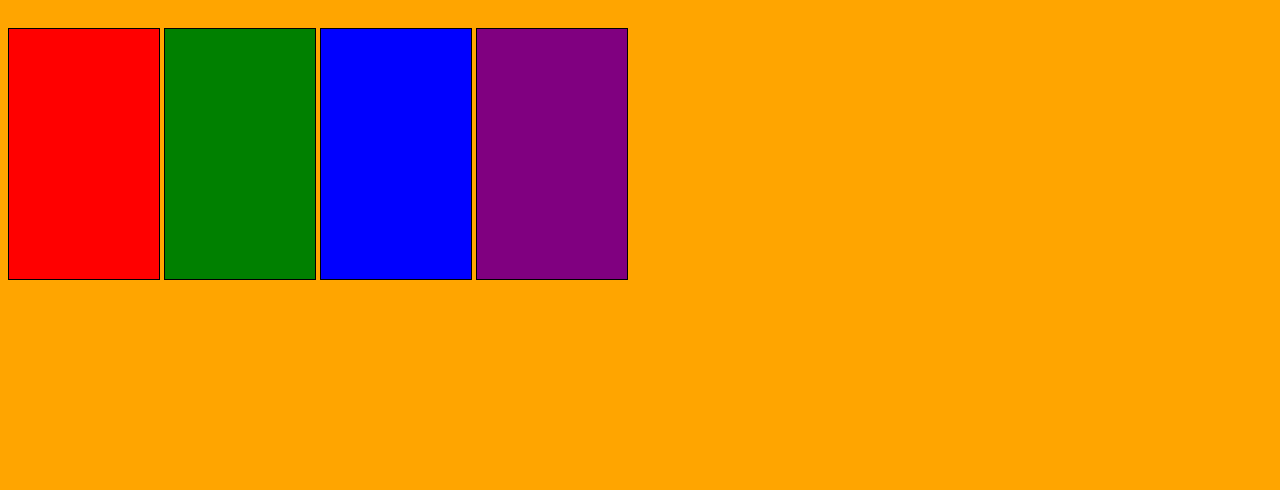
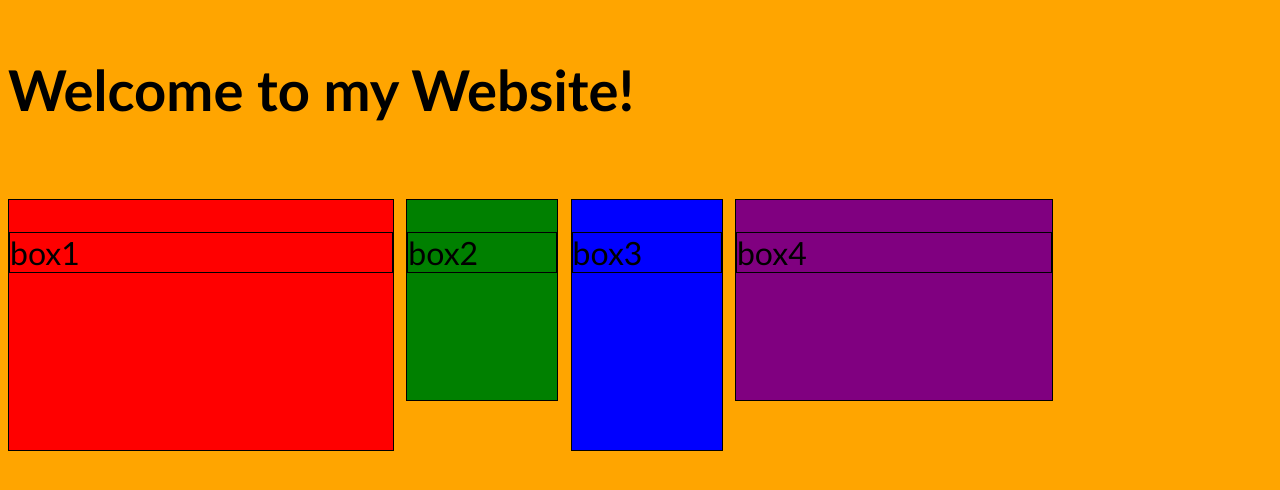
Before and after one commit to Samiraaw98/W4A, a plain HTML site: page index.html in a window 1280 px wide. Drawn offline with Linux system fonts and the light colour scheme.

Commit message:
Added measurement units

```diff
--- a/index.html
+++ b/index.html
@@ -7,20 +7,21 @@
     <link rel="stylesheet" href="style.css">
 </head>
 <body>
+   <h3>Welcome to my Website!</h3>
 
    <div class="column1">
-
+        <p>box1</p>
    </div>
 
    <div class="column2">
-
+    <p>box2</p>
    </div>
 
    <div class="column3">
-
+        <p>box3 </p>
    </div>
 <div class="column4">
-
+  <p>box4</p>
     </div>
     </div>
 
--- a/style.css
+++ b/style.css
@@ -1,5 +1,5 @@
 .column1{
-    width: 150px;
+    width: 30vw;
     height: 250px;
     margin-top: 20px;
     border: black 1px solid;
@@ -7,11 +7,10 @@
 }
 .column2{
     width: 150px;
-    height: 250px;
+    height: 25vh;
     margin-top: 20px;
     border: black 1px solid;
     background-color:green ;
-
 }
 .column3{
     width: 150px;
@@ -21,18 +20,25 @@
     background-color:blue;
 }
 .column4{
-    width: 150px;
-    height: 250px;
+    width: 25%;
+    height: 25vh;
     margin-top: 20px;
     border: black 1px solid;
     background-color:purple;
+}
 
-
+div{
+    display: inline-block;
 
 }
-div{
-    display: inline-block;
-}
+
 body{
     background-color: orange;
+    font-size: 3em;
+    font-family: 'Trebuchet MS', 'Lucida Sans Unicode', 'Lucida Grande', 'Lucida Sans', Arial, sans-serif;
 }
+p{
+    font-size: 2rem;
+    border: 1pt black solid;
+
+}
```
